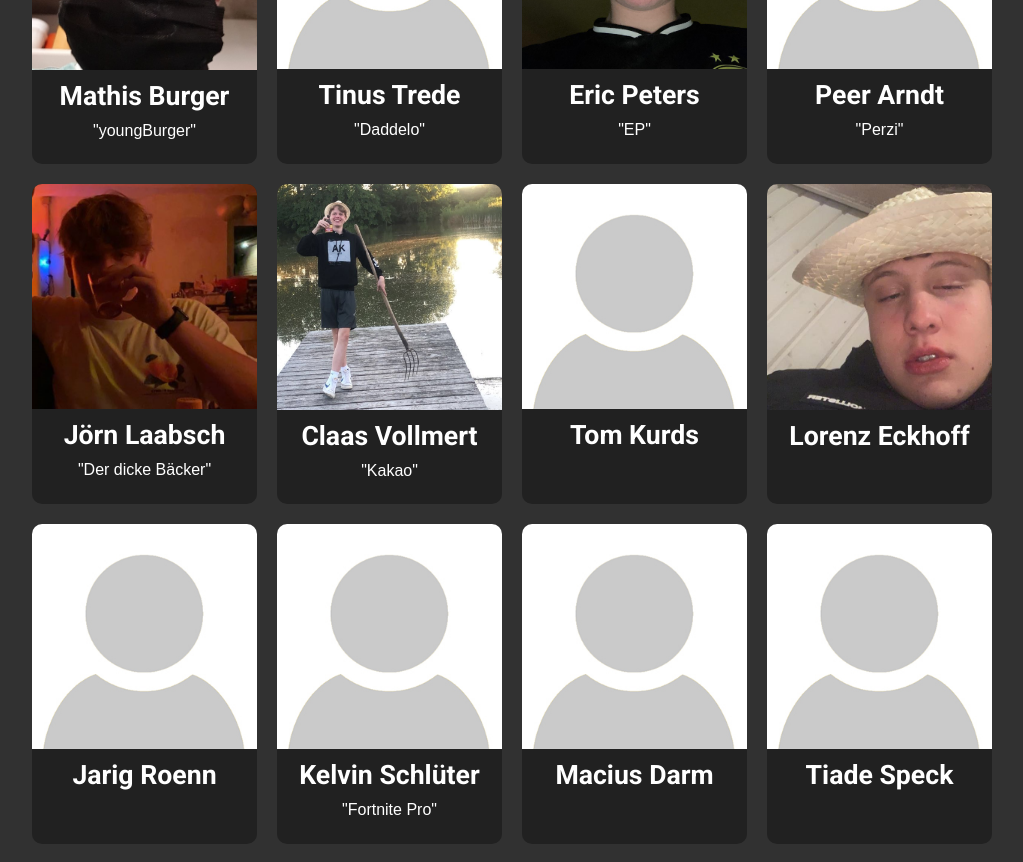
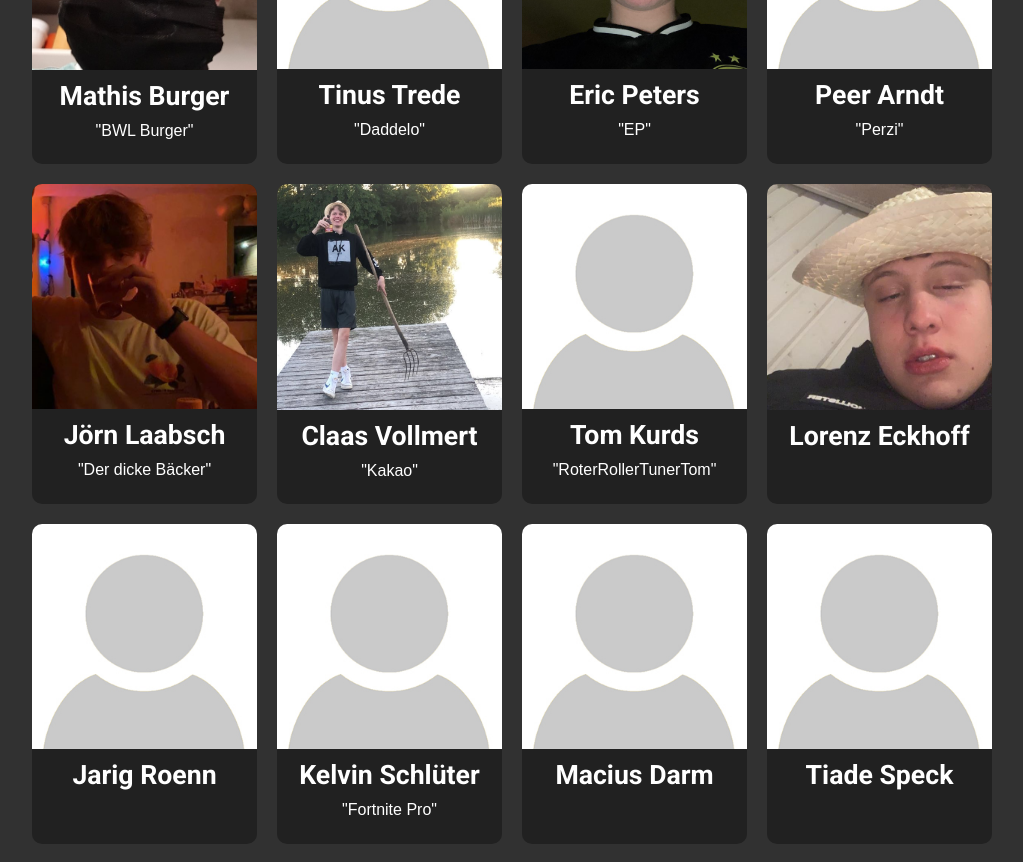
Before and after one commit to MathisBurger/wuelstephan-web, a Next.js app: page / in a window 1280 px wide. Shown: the part 1540-2402 px from the top of the page, without its empty margins (96-1119 px from the left). Built offline with nearby package versions, Linux system fonts and the light colour scheme.

Commit message:
[TASK] Updated member component

```diff
--- a/components/MemberComponent.tsx
+++ b/components/MemberComponent.tsx
@@ -8,7 +8,7 @@ const MemberComponent = ()  => {
         {
             imgUrl: '/member/mathis-burger.png',
             name: 'Mathis Burger',
-            nickname: 'youngBurger'
+            nickname: 'BWL Burger'
         },
         {
             imgUrl: '/member/default.jpg',
@@ -38,7 +38,7 @@ const MemberComponent = ()  => {
         {
             imgUrl: '/member/default.jpg',
             name: 'Tom Kurds',
-            nickname: ''
+            nickname: 'RoterRollerTunerTom'
         },
         {
             imgUrl: '/member/lorenz-eckhoff.png',
```
